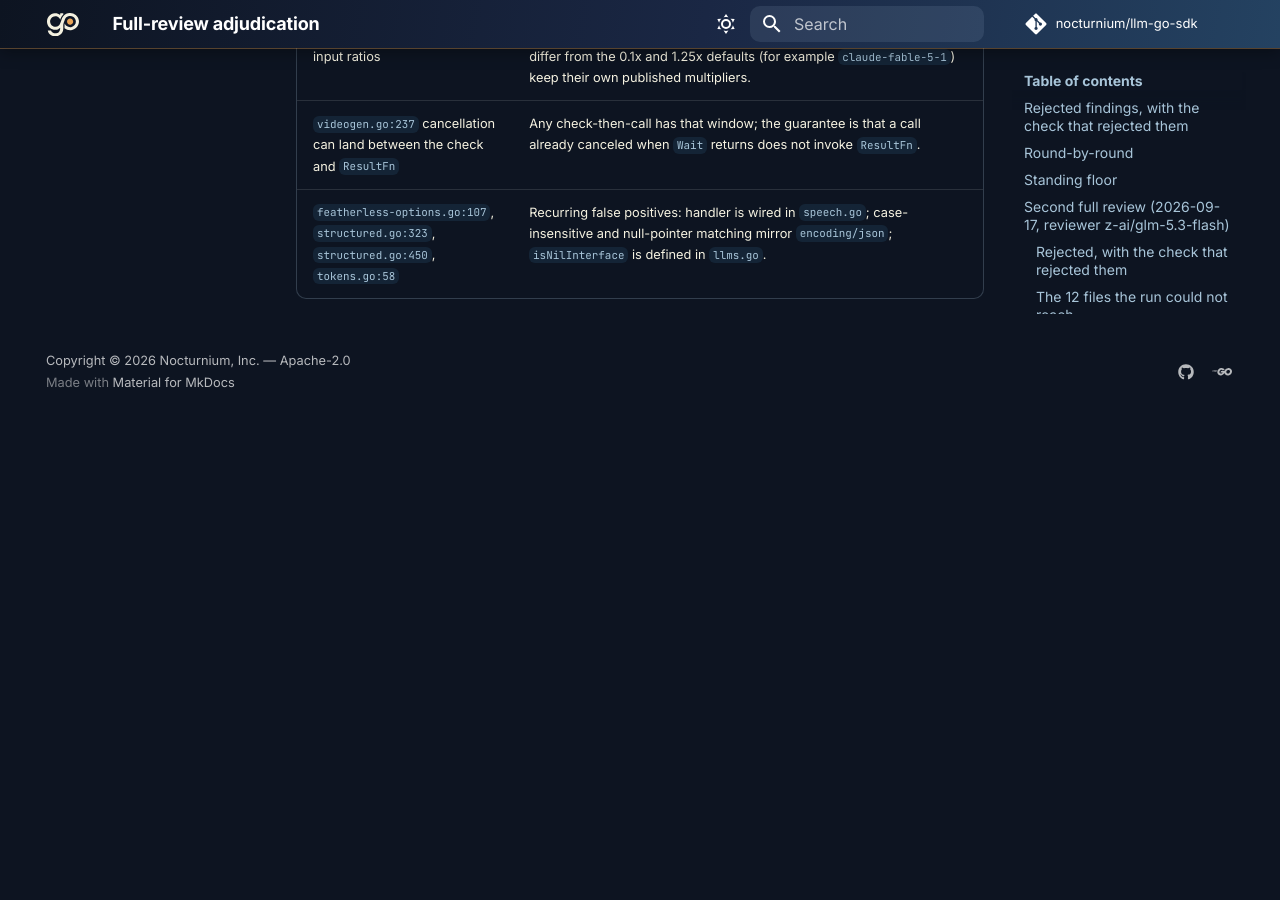
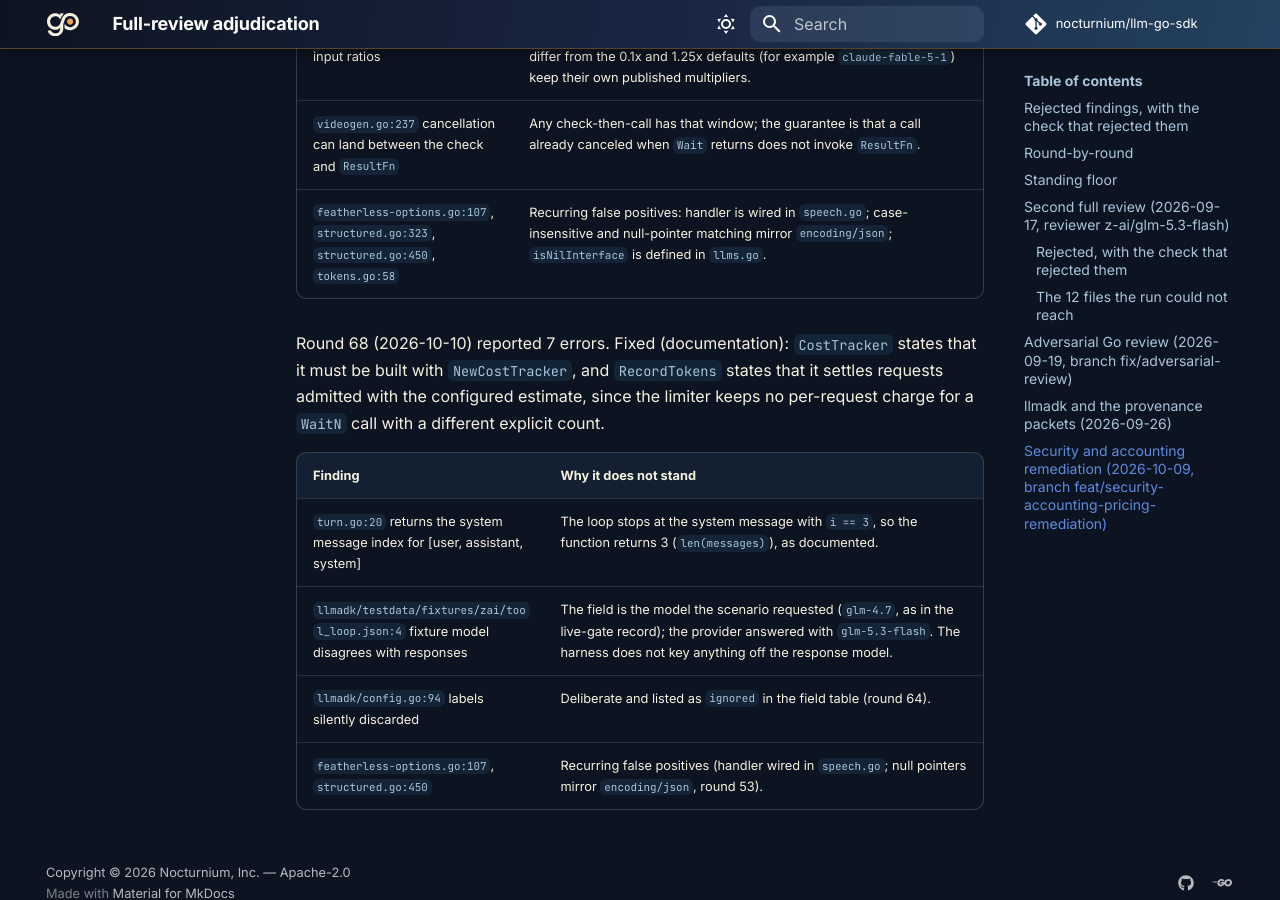
Before and after one commit to nocturnium/llm-go-sdk, an MkDocs documentation site: the page built from docs/nitpick-adjudication.md, in a window 1280 px wide and 900 px high, scrolled down 28498 px. Built offline with MkDocs 1.6.1 and Material for MkDocs 9.7.7, drawn with Linux system fonts in a browser that asks for light colours; comment, search, counter and statistics services are not loaded; before the commit the page ends 28903 px from its top, so only the background shows below that.

Commit message:
Close round 68 review errors

```diff
--- a/docs/nitpick-adjudication.md
+++ b/docs/nitpick-adjudication.md
@@ -699,3 +699,15 @@ request) to the innermost cause instead of reporting the wrapper itself.
 | `modes.go:144` batch cache rates should be derived from input ratios | Halving the published standard cache rate is the documented stacking of the batch discount on the cache price; cards whose cache rates differ from the 0.1x and 1.25x defaults (for example `claude-fable-5-1`) keep their own published multipliers. |
 | `videogen.go:237` cancellation can land between the check and `ResultFn` | Any check-then-call has that window; the guarantee is that a call already canceled when `Wait` returns does not invoke `ResultFn`. |
 | `featherless-options.go:107`, `structured.go:323`, `structured.go:450`, `tokens.go:58` | Recurring false positives: handler is wired in `speech.go`; case-insensitive and null-pointer matching mirror `encoding/json`; `isNilInterface` is defined in `llms.go`. |
+
+Round 68 (2026-10-10) reported 7 errors. Fixed (documentation): `CostTracker`
+states that it must be built with `NewCostTracker`, and `RecordTokens` states
+that it settles requests admitted with the configured estimate, since the limiter
+keeps no per-request charge for a `WaitN` call with a different explicit count.
+
+| Finding | Why it does not stand |
+| --- | --- |
+| `turn.go:20` returns the system message index for [user, assistant, system] | The loop stops at the system message with `i == 3`, so the function returns 3 (`len(messages)`), as documented. |
+| `llmadk/testdata/fixtures/zai/tool_loop.json:4` fixture model disagrees with responses | The field is the model the scenario requested (`glm-4.7`, as in the live-gate record); the provider answered with `glm-5.3-flash`. The harness does not key anything off the response model. |
+| `llmadk/config.go:94` labels silently discarded | Deliberate and listed as `ignored` in the field table (round 64). |
+| `featherless-options.go:107`, `structured.go:450` | Recurring false positives (handler wired in `speech.go`; null pointers mirror `encoding/json`, round 53). |
```
Also changed, not shown: 2 other files.
